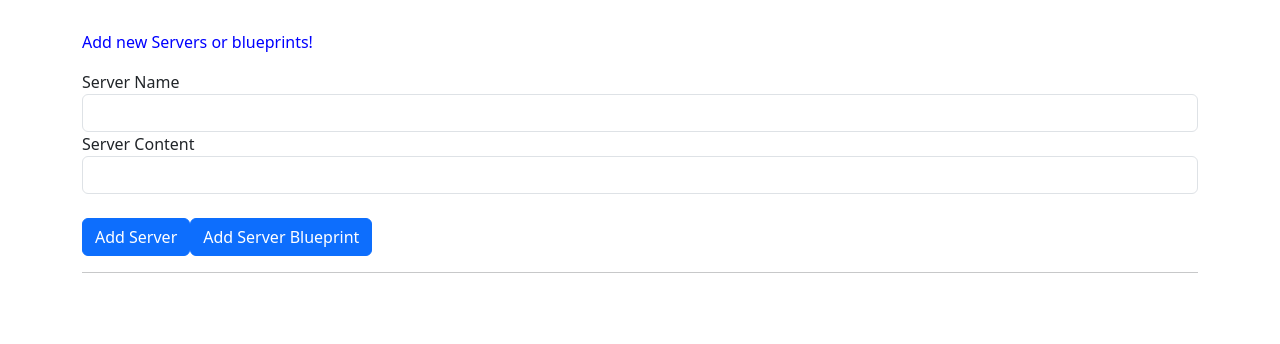
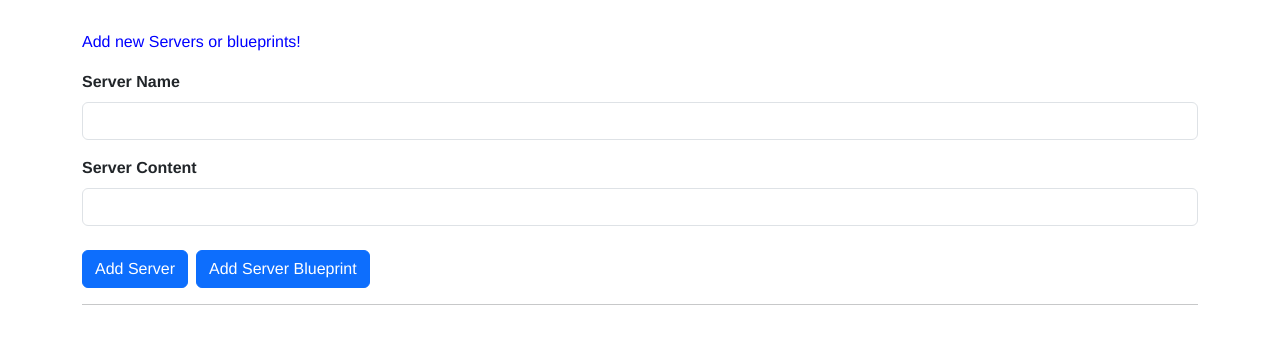
Before and after one commit to shubhenduanupamdutta/components-databinding-deep-dive, an Angular app: page / in a window 1280 px wide. Shown: the top 344 px of the page. Built offline with nearby package versions, Linux system fonts and the light colour scheme.

Commit message:
Convert style from Bootstrap 3 to 5

```diff
--- a/src/app/app.component.css
+++ b/src/app/app.component.css
@@ -1,7 +1,15 @@
+* {
+  font-family: Helvetica, Arial, sans-serif;
+}
+
 .container {
-    margin-top: 30px;
-  }
+  margin-top: 30px;
+}
 
-  p {
-    color: blue;
-  }
+p {
+  color: blue;
+}
+
+.container label {
+  font-weight: bold;
+}
--- a/src/app/app.component.html
+++ b/src/app/app.component.html
@@ -1,30 +1,30 @@
 <div class="container">
   <div class="row">
-    <div class="col-xs-12">
+    <div class="col-12">
       <p>Add new Servers or blueprints!</p>
-      <label>Server Name</label>
-      <input type="text" class="form-control" [(ngModel)]="newServerName">
-      <label>Server Content</label>
-      <input type="text" class="form-control" [(ngModel)]="newServerContent">
-      <br>
-      <button
-        class="btn btn-primary"
-        (click)="onAddServer()">Add Server</button>
-      <button
-        class="btn btn-primary"
-        (click)="onAddBlueprint()">Add Server Blueprint</button>
+      <label for="name" class="form-label">Server Name</label>
+      <input type="text" id="name" class="form-control mb-3" [(ngModel)]="newServerName" />
+      <label for="content" class="form-label">Server Content</label>
+      <input type="text" id="content" class="form-control" [(ngModel)]="newServerContent" />
+      <br />
+      <button class="btn btn-primary me-1" (click)="onAddServer()">
+        Add Server
+      </button>
+      <button class="btn btn-primary ms-1" (click)="onAddBlueprint()">
+        Add Server Blueprint
+      </button>
     </div>
   </div>
-  <hr>
+  <hr />
   <div class="row">
-    <div class="col-xs-12">
-      <div
-        class="panel panel-default"
-        *ngFor="let element of serverElements">
-        <div class="panel-heading">{{ element.name }}</div>
-        <div class="panel-body">
+    <div class="col-12">
+      <div class="card my-2" *ngFor="let element of serverElements">
+        <div class="card-header">{{ element.name }}</div>
+        <div class="card-body">
           <p>
-            <strong *ngIf="element.type === 'server'" style="color: red">{{ element.content }}</strong>
+            <strong *ngIf="element.type === 'server'" style="color: red">{{
+              element.content
+            }}</strong>
             <em *ngIf="element.type === 'blueprint'">{{ element.content }}</em>
           </p>
         </div>
```
